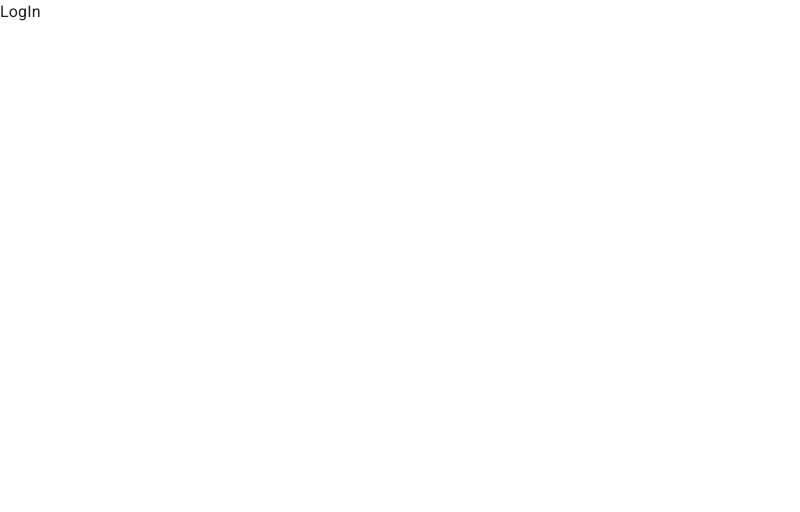
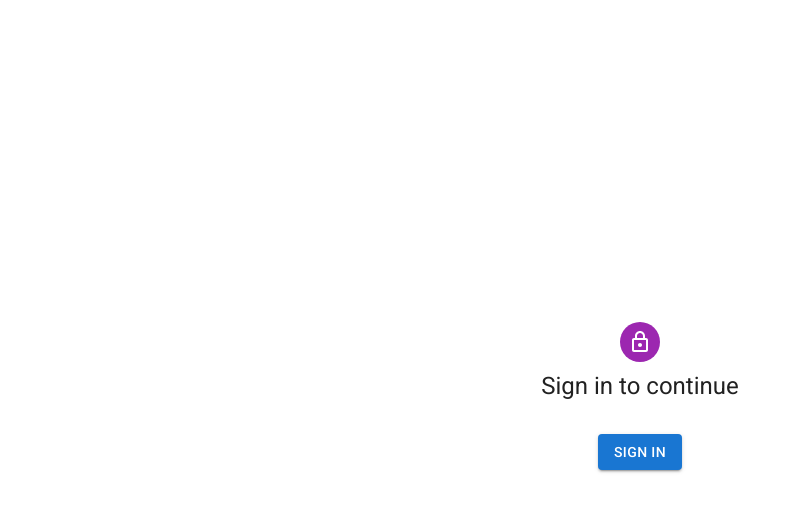
Before and after one commit to ayomirotoye/chidubemnwodo, a React (Vite) app: page /login in a window 1280 px wide. Shown: the top 512 px of the page, without its empty margins (0-800 px from the left). Built offline with nearby package versions, Linux system fonts and the light colour scheme.

Commit message:
feat: update login and employee table

```diff
--- a/src/pages/LogIn.jsx
+++ b/src/pages/LogIn.jsx
@@ -1,8 +1,49 @@
-import React from 'react'
+import { Avatar, Box, Button, Container, Grid, Link, Typography } from '@mui/material'
+import { LockOutlined } from '@mui/icons-material'
+
 
 function LogIn() {
   return (
-    <div>LogIn</div>
+    <Container component="main" maxWidth="xs">
+
+        <Box
+          sx={{
+
+            display: 'flex',
+            flexDirection: 'column',
+            alignItems: 'center',
+            justifyContent:'center',
+            minHeight:'100vh'
+          }}
+        >
+          <Avatar sx={{ m: 1, bgcolor: 'secondary.main' }}>
+            <LockOutlined />
+          </Avatar>
+          <Typography component="h1" variant="h5">
+            Sign in to continue
+          </Typography>
+          <Box sx={{ mt: 1 }}>
+
+            <Button
+              type="submit"
+              fullWidth
+              variant="contained"
+              sx={{ mt: 3, mb: 2 }}
+            >
+              Sign In
+            </Button>
+            {/* <Grid container>
+
+              <Grid item>
+                <Link href="#" variant="body2">
+                  {"Don't have an account? Sign Up"}
+                </Link>
+              </Grid>
+            </Grid> */}
+          </Box>
+        </Box>
+
+      </Container>
   )
 }
 
```
Also changed, not shown: src/components/EmployeeTable.jsx (+89 -3 lines).
